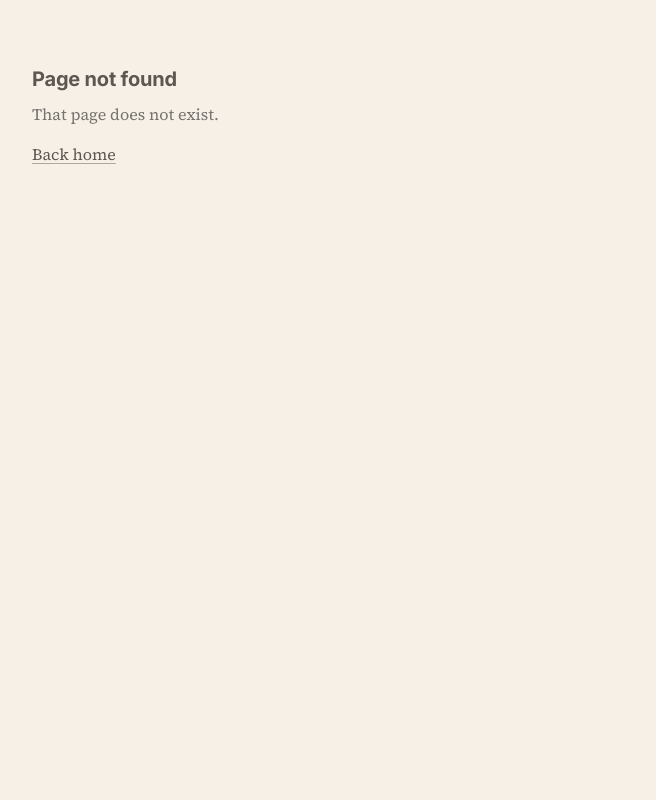
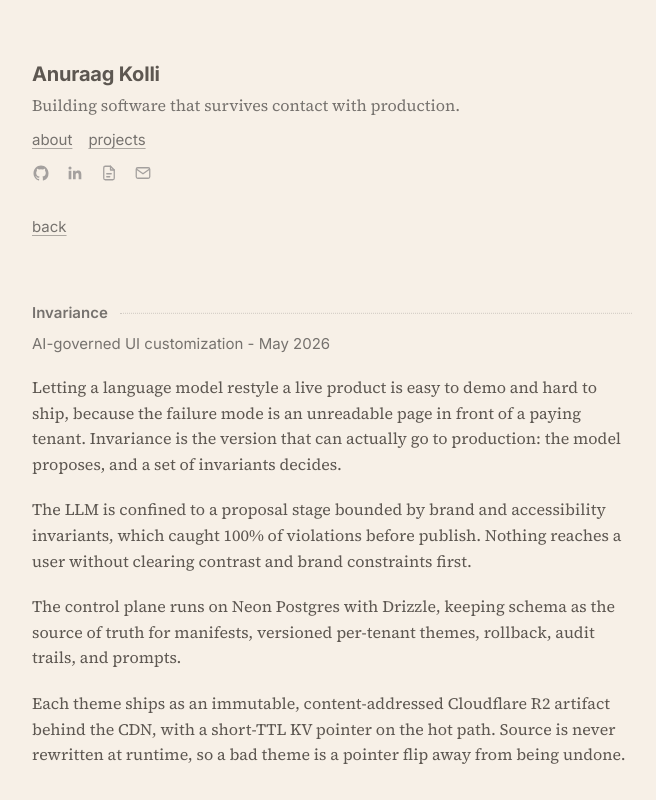
Before and after one commit to anuraagkolli/anuraagkolli.github.io, a Next.js app: page /projects in a window 1280 px wide. Before the commit this address had no page. Shown: the top 800 px of the page, without its empty margins (308-964 px from the left). Built offline with nearby package versions, Linux system fonts and the light colour scheme.

Commit message:
Add projects page with Invariance, BriefCase, and GARCH BTC

```diff
--- /dev/null
+++ b/app/projects/page.tsx
@@ -0,0 +1,55 @@
+import Link from "next/link"
+import SectionHeading from "@/components/section-heading"
+import SiteHeader from "@/components/site-header"
+import { projects } from "@/lib/content"
+
+export const metadata = { title: "Projects - Anuraag Kolli" }
+
+export default function Page() {
+  return (
+    <>
+      <SiteHeader />
+      <div className="pb-48">
+        <main className="m-auto w-full max-w-[640px] px-5">
+          <Link href="/" className="ui prose-link text-gray-500">
+            back
+          </Link>
+
+          {projects.map((entry) => {
+            const detail = entry.detail!
+            return (
+              <section key={entry.name}>
+                <SectionHeading id={entry.name.toLowerCase().replace(/\s+/g, "-")}>
+                  {detail.title}
+                </SectionHeading>
+                <div className="ui pt-2 text-gray-500">{detail.meta}</div>
+
+                {detail.body.map((paragraph, i) => (
+                  <p key={i} className="pt-5" style={{ lineHeight: 1.6 }}>
+                    {paragraph}
+                  </p>
+                ))}
+
+                {detail.links && (
+                  <div className="ui flex gap-x-4 pt-5 text-gray-500">
+                    {detail.links.map((link) => (
+                      <a
+                        key={link.label}
+                        className="prose-link"
+                        href={link.href}
+                        target="_blank"
+                        rel="noopener noreferrer"
+                      >
+                        {link.label}
+                      </a>
+                    ))}
+                  </div>
+                )}
+              </section>
+            )
+          })}
+        </main>
+      </div>
+    </>
+  )
+}
```
